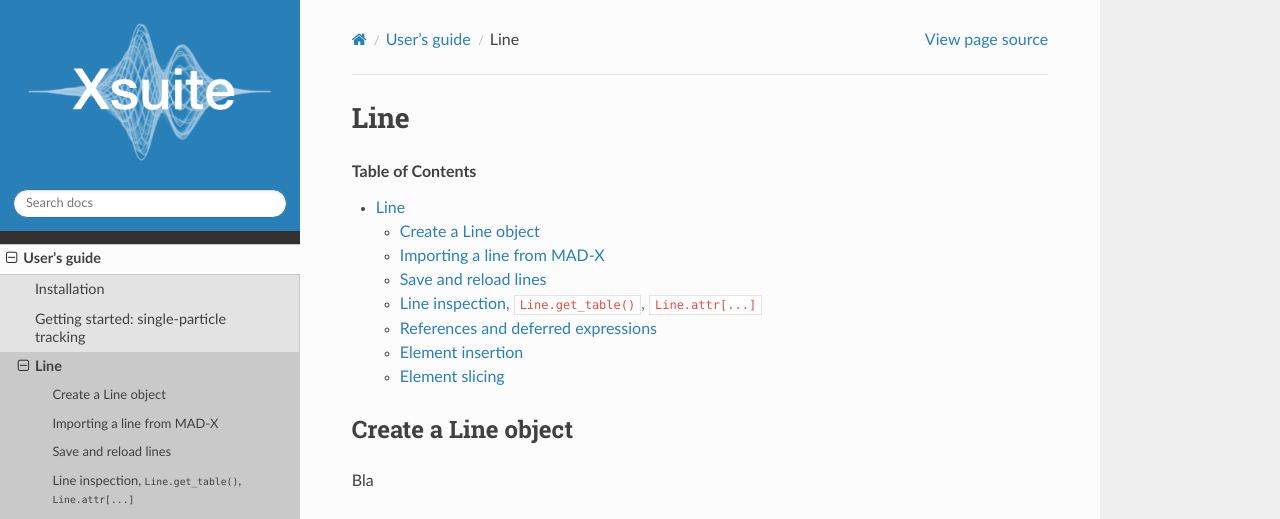
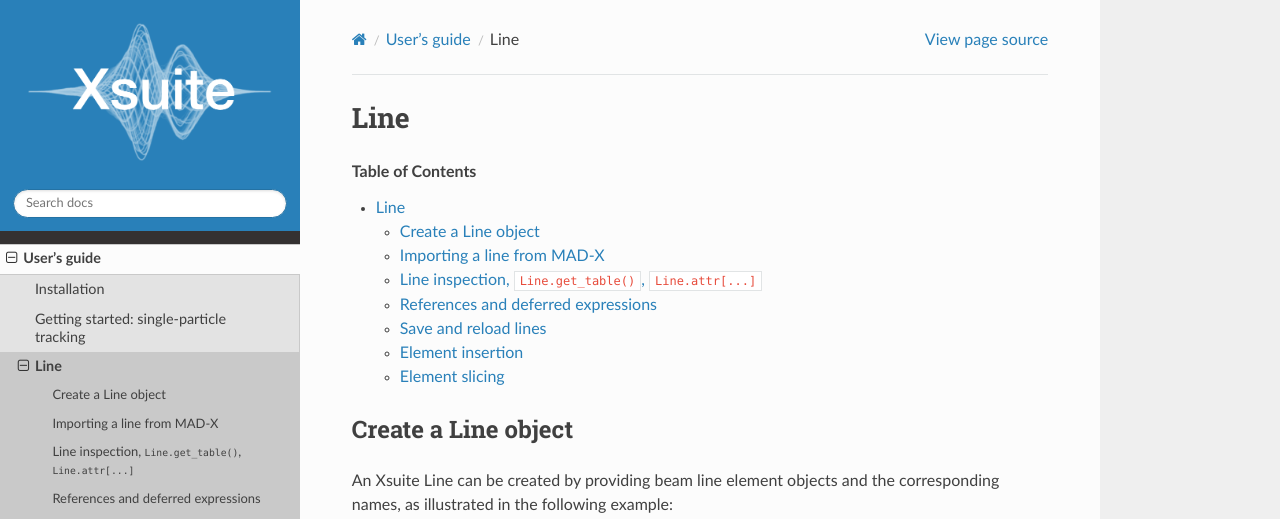
Before and after one commit to xsuite/xsuite, a Sphinx documentation site: the page built from docs/line.rst, in a window 1280 px wide and 1400 px high. Shown: the top 519 px of the window. Built offline with Sphinx 7.4.7 and the Read the Docs theme 2.0.0, drawn with Linux system fonts in a browser that asks for light colours; pages that are not in the unit, such as notebooks, are missing from menus; some of the changed text lies outside the part shown.

Commit message:
Update docs

```diff
--- a/docs/conf.py
+++ b/docs/conf.py
@@ -185,6 +185,8 @@
         'generated_code_snippets/slicing.py',
     'xtrack/examples/toy_ring/004_inspect.py':
         'generated_code_snippets/line_inspect.py',
+    'xtrack/examples/toy_ring/000_toy_ring.py':
+        'generated_code_snippets/toy_ring.py',
 }
 
 for ss, tt in snippet_files.items():
--- a/docs/line.rst
+++ b/docs/line.rst
@@ -8,21 +8,15 @@
 Create a Line object
 ====================
 
-Bla
+An Xsuite Line can be created by providing beam line element objects and the
+corresponding names, as illustrated in the following example:
+
+.. literalinclude:: generated_code_snippets/toy_ring.py
+   :language: python
 
 Importing a line from MAD-X
 ===========================
 
-Bla
-
-Save and reload lines
-=====================
-
-An Xtrack Line object can be transformed into a dictionary or saved to a json
-file, as illustrated in the following example:
-
-.. literalinclude:: generated_code_snippets/tojson.py
-   :language: python
 
 Line inspection, ``Line.get_table()``, ``Line.attr[...]``
 ========================================================
@@ -55,6 +49,15 @@
 .. literalinclude:: generated_code_snippets/expressions_madx.py
    :language: python
 
+Save and reload lines
+=====================
+
+An Xtrack Line object can be transformed into a dictionary or saved to a json
+file, as illustrated in the following example:
+
+.. literalinclude:: generated_code_snippets/tojson.py
+   :language: python
+
 Element insertion
 =================
 Bla
```
